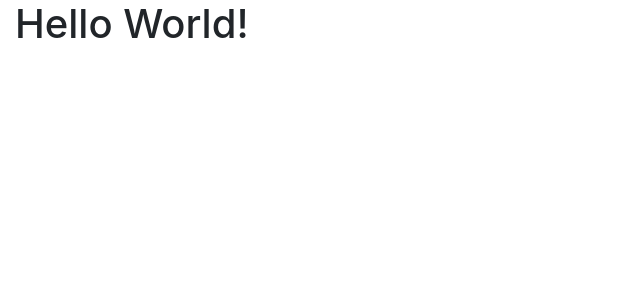
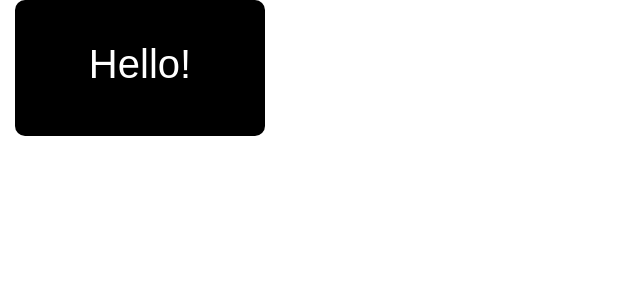
Before and after one commit to jjvega86/lightening-counter, a React (Create React App) app: page / in a window 1280 px wide. Shown: the top 300 px of the page, without its empty margins (0-640 px from the left). Built offline with nearby package versions, Linux system fonts and the light colour scheme.

Commit message:
Added CSS objects to both components and inserted into style properties; removed component level CSS sheets

```diff
--- a/src/components/LighteningCounter/lighteningCounter.jsx
+++ b/src/components/LighteningCounter/lighteningCounter.jsx
@@ -1,10 +1,14 @@
 import React from 'react';
-import './lighteningCounter.css';
 
 class LighteningCounter extends React.Component{
     render(){
+        let headerStyle = {
+            textAlign: "center",
+            color: "white"
+        }
+
         return(
-            <h1>Hello!</h1>
+            <h1 style={headerStyle}>Hello!</h1>
         );
     }
 }
--- a/src/components/LighteningCounterDisplay/lighteningCounterDisplay.jsx
+++ b/src/components/LighteningCounterDisplay/lighteningCounterDisplay.jsx
@@ -1,5 +1,4 @@
 import React from 'react';
-import '../LighteningCounterDisplay/LighteningCounterDisplay.css'
 import LighteningCounter from '../LighteningCounter/lighteningCounter';
 
 class LighteningCounterDisplay extends React.Component{
--- a/src/components/app.jsx
+++ b/src/components/app.jsx
@@ -1,5 +1,6 @@
 import React from 'react';
 import './app.css';
+import LighteningCounterDisplay from './LighteningCounterDisplay/lighteningCounterDisplay';
 
 class App extends React.Component{
     constructor(props){
@@ -10,7 +11,7 @@ class App extends React.Component{
     render(){
         return(
             <div className="container-fluid">
-                <h1>Hello World!</h1>
+                <LighteningCounterDisplay />
             </div>
         )
     }
```
Also changed, not shown: src/components/LighteningCounter/lighteningCounter.css (deleted), src/components/LighteningCounterDisplay/lighteningCounterDisplay.css (deleted), 1 other file (tests, documents, lock files or other folders).
